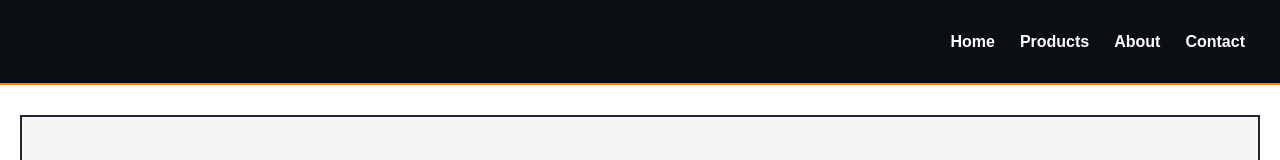
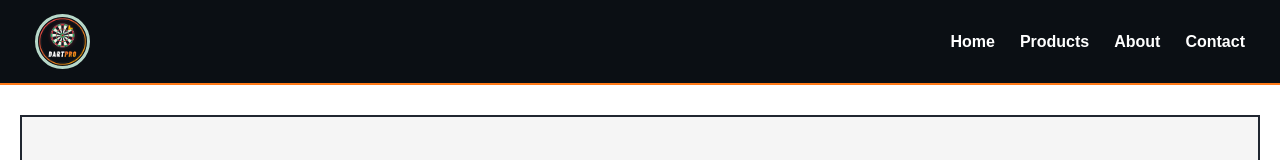
Before and after one commit to LIAM-JUDE-DAYAO-DEV/Activity6_Dayao_Week1_Deliverables, a plain HTML site: page Activity6_Dayao/index.html in a window 1280 px wide. Shown: the top 160 px of the page. Drawn offline with Linux system fonts and the light colour scheme; files whose address does not match are found by name.

Commit message:
Initial commit

```diff
--- a/Activity6_Dayao/css/style.css
+++ b/Activity6_Dayao/css/style.css
@@ -59,15 +59,12 @@ body {
 
 
 
-.logo { font-size: 2rem; }
-.logo span { color: var(--color-gray); }
 .logo {
-  display: flex;
-  align-items: center;
-}
-.logo-img {
-  width: 150px;
-  height: 150px;
+width: 55px;
+height: 55px;
+border-radius: 50%;
+border: 3px solid #b7d8c9;
+object-fit: cover;
 }
 
 
--- a/Activity6_Dayao/index.html
+++ b/Activity6_Dayao/index.html
@@ -16,10 +16,7 @@
 
 
         <!-- YOUR DARTPRO LOGO -->
-        <a href="#" class="logo"
         <img src="image.png" class="logo" alt="Logo">
-        </a
-
 
         <!-- NAVIGATION -->
         <nav aria-label="Main navigation">
```
Also changed, not shown: 1 other file.
